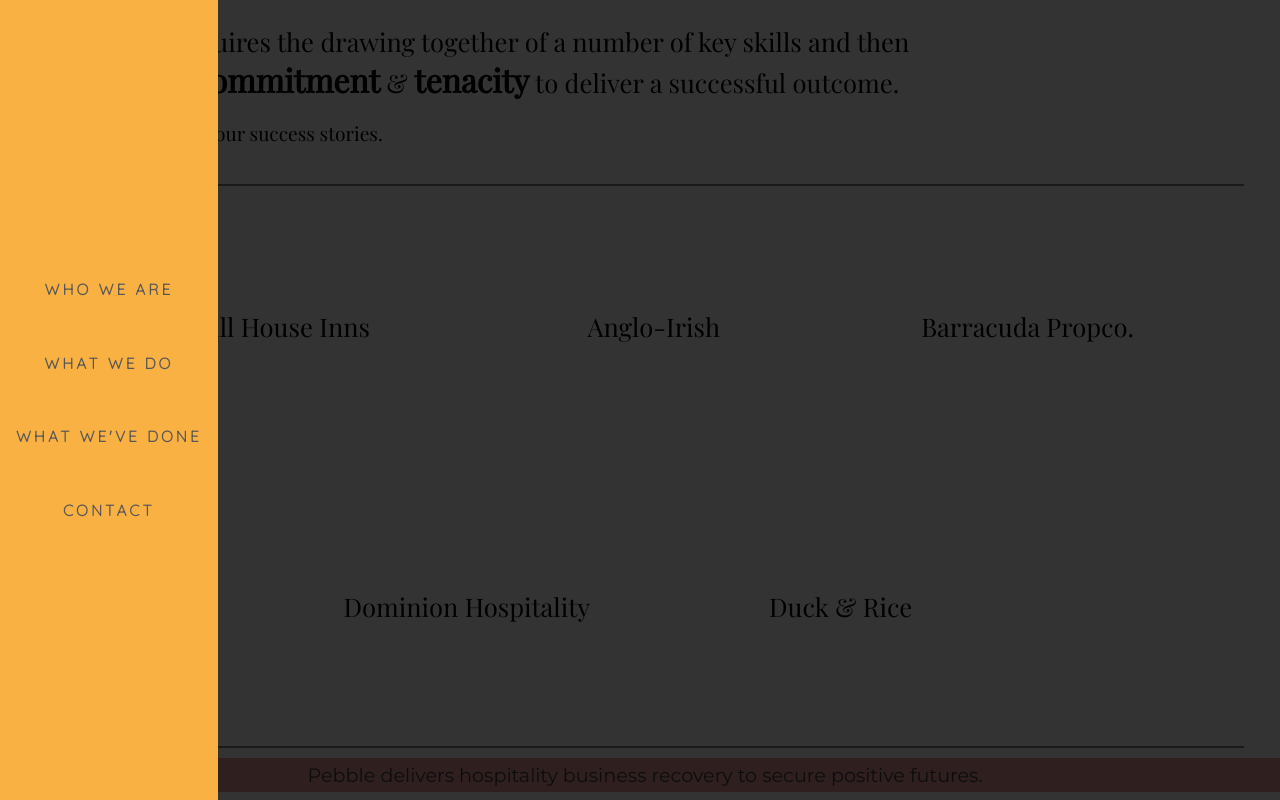
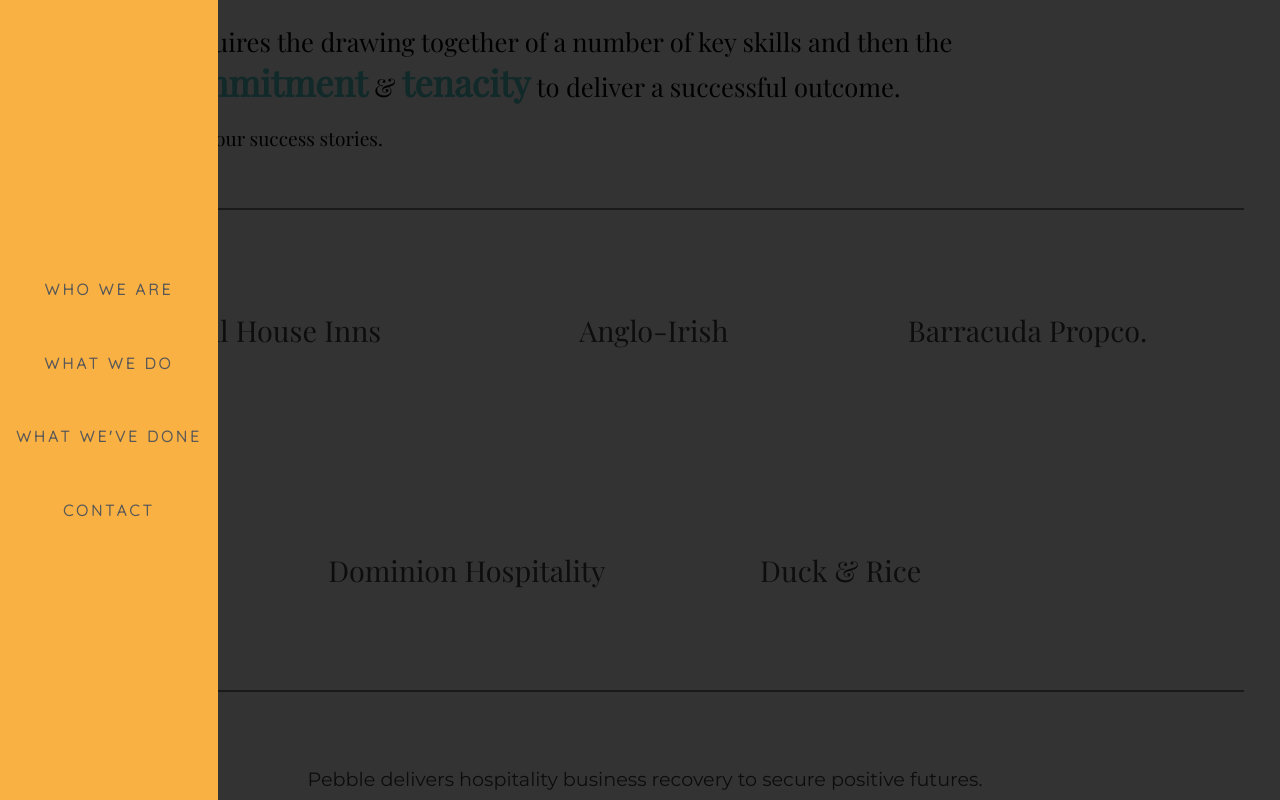
Before and after one commit to ck2e14/pebble-mk2-august, a React (Create React App) app: page /#/what-we-have-done in a window 1280 px wide. Built offline with nearby package versions, Linux system fonts and the light colour scheme.

Commit message:
stylistic tweaks

```diff
--- a/src/Components/LowerTagline/LowerTagline-style.css
+++ b/src/Components/LowerTagline/LowerTagline-style.css
@@ -1,17 +1,22 @@
 .lower-tag-container {
    position: fixed;
-   bottom: 1%;
+   bottom: 0%;
    width: 100vw;
    z-index: 998;;
-   background:rgb(236, 157, 157);
-   color: rgb(61, 61, 61);
+   background:rgba(94, 199, 190, 0);
+   color: rgb(59, 59, 59);
    font-size: 1.5vw;
    text-align: center;
-   height: fit-content;
+   height: 4vh;
+   display: flex;
+   justify-content: center;
+   align-items: center;
+   flex-direction: column;
    padding: 5px;
    opacity:0;
    font-family: 'Montserrat', sans-serif;
    animation: fade-in .5s;
    animation-fill-mode: forwards;
-   animation-delay: 2.5s;
+   transition: all .5s ease-out;
+   /* animation-delay: 2.5s; */
 }
--- a/src/Components/LowerTagline/LowerTagline.js
+++ b/src/Components/LowerTagline/LowerTagline.js
@@ -1,12 +1,10 @@
 import React from "react";
 import "./LowerTagline-style.css";
 
-const LowerTagline = props => {
+const LowerTagline = () => {
    return (
       <div className='lower-tag-container'>
-         <div className='tag'>
-            Pebble delivers hospitality business recovery to secure positive futures.
-         </div>
+         <div className='tag'>Pebble delivers hospitality business recovery to secure positive futures.</div>
       </div>
    );
 };
--- a/src/Components/NavBarV2/NavBarV2-style.css
+++ b/src/Components/NavBarV2/NavBarV2-style.css
@@ -9,7 +9,6 @@
    background: rgb(250, 177, 67);
    background: rgb(255, 212, 92);
    background: rgba(83, 189, 184, 0);
-
    transition: width .5s, background .5s;
    font-weight: bold;
    font-family: 'Quicksand', sans-serif;
@@ -90,14 +89,14 @@
    left: 0;
    background-color: rgb(139, 139, 139);
    transform-origin: bottom center;
-   transition: transform .25s ease-in-out;
+   transition: transform .5s ease-in-out;
 }
 
 .nav-item:hover::before {
-   transform: scaleX(1);
+   transform: scaleX(.5);
    transition: transform .25s ease-in-out;
    transform-origin: bottom center;
-   background-color: rgb(139, 139, 139);
+   background-color: rgb(43, 43, 43);
 }
 
 a {
@@ -106,7 +105,7 @@
 }
 
 .nav-item:hover {
-   color: rgb(0, 0, 0);
+   color: rgb(255, 255, 255);
 }
 
 .not-expanded {
--- a/src/Components/WhatWeDo/ModelStepCard/ModelStepCard-style.css
+++ b/src/Components/WhatWeDo/ModelStepCard/ModelStepCard-style.css
@@ -48,6 +48,7 @@
    width: 93%;
    top: 50%;
    position: relative;
+   text-align: center;
    left: 50%;
    transform: translate(-50%, -50%);
    animation: fade-in .5s;
--- a/src/Components/WhatWeDo/WhatWeDo-style.css
+++ b/src/Components/WhatWeDo/WhatWeDo-style.css
@@ -16,8 +16,9 @@
 
 .what-we-do-container span {
    color: rgb(49, 49, 49);
+   /* color: rgb(255, 222, 130); */
    font-weight: bold;
-   font-size: 2.75vw;
+   font-size: 2.9vw;
 }
 
 .what-we-do-intro-smaller {
--- a/src/Components/WhatWeHaveDone/WhatDoneCard/WhatDoneCard-style.css
+++ b/src/Components/WhatWeHaveDone/WhatDoneCard/WhatDoneCard-style.css
@@ -1,6 +1,5 @@
 .what-done-card-container {
    width: 30%;
-   /* border: 2px solid rgb(88, 88, 88);   */
    border-radius: .5vw;
    margin: 10px;
    position: relative;
@@ -20,8 +19,11 @@
 .card-front-title {
    position: absolute;
    top: 50%;
-   width: 100%;
+   width: 100%;;
    text-align: center;
+   font-size: 2.25vw;
+   border-radius: .5vw;
+   color: rgb(63, 63, 63);
    left: 50%;
    transform: translate(-50%, -50%);
 }
@@ -29,7 +31,7 @@
 .what-done-card-back {
    height: 100%;
    position: absolute;
-   top: 15%;
+   top: 10%;
    width: 100%;
    font-family: 'Montserrat', sans-serif;
    opacity: 0;
@@ -43,7 +45,6 @@
    position: relative;
    width: 100%;
    top: 2%;
-   /* border: 2px solid red; */
    text-align: center;
 }
 
@@ -51,6 +52,7 @@
    font-size: 2vw;
    font-weight: bold;
    color: rgb(89, 209, 209);
+   font-family: 'Playfair Display', serif;
 }
 
 .back-content {
@@ -58,6 +60,5 @@
    margin-top: 3%;
    font-size: 1vw;
    text-align: justify;
-
    padding: 2%;
 }
--- a/src/Components/WhatWeHaveDone/WhatWeHaveDone-style.css
+++ b/src/Components/WhatWeHaveDone/WhatWeHaveDone-style.css
@@ -14,12 +14,14 @@
 
 .what-done-intro-larger {
    font-size: 2vw;
-   width: 88%;
+   width: 95%;
 }
 
 .what-done-intro-larger span {
-   font-size: 2.5vw;
+   font-size: 2.8vw;
    font-weight: bold;
+   color: rgb(90, 204, 204);
+   /* color: rgb(255, 214, 100); */
 }
 
 .what-done-intro-smaller {
@@ -36,9 +38,8 @@
    flex-wrap: wrap;
    border-top: 2px solid grey;
    border-bottom: 2px solid grey;
-   /* border-radius: .5vw; */
-   top: 23%;
+   top: 26%;
    left: 0%;
    width: 97%;
-   height: 70%;
+   height: 60%;
 }
--- a/src/Components/WhatWeHaveDone/WhatWeHaveDone.js
+++ b/src/Components/WhatWeHaveDone/WhatWeHaveDone.js
@@ -80,7 +80,8 @@
       title: "Duck & Rice",
       backTitle: (
          <div className='back-title'>
-            The commercialisation of<br/> <span>Duck</span> & <span>Rice</span>
+            The commercialisation of
+            <br /> <span>Duck</span> & <span>Rice</span>
          </div>
       ),
       backContent: (
--- a/src/Components/WhoWeAre/WhoWeAre-style.css
+++ b/src/Components/WhoWeAre/WhoWeAre-style.css
@@ -62,8 +62,9 @@
 }
 
 .no-card-selected {
-   color: rgb(255, 255, 255);
+   color: rgb(56, 56, 56);
    background-color: rgb(41, 41, 41);
+   background: rgb(255, 212, 92);
    box-shadow:  2px 2px 15px rgb(53, 53, 53);
    position: absolute;
    top: 35%;
```
